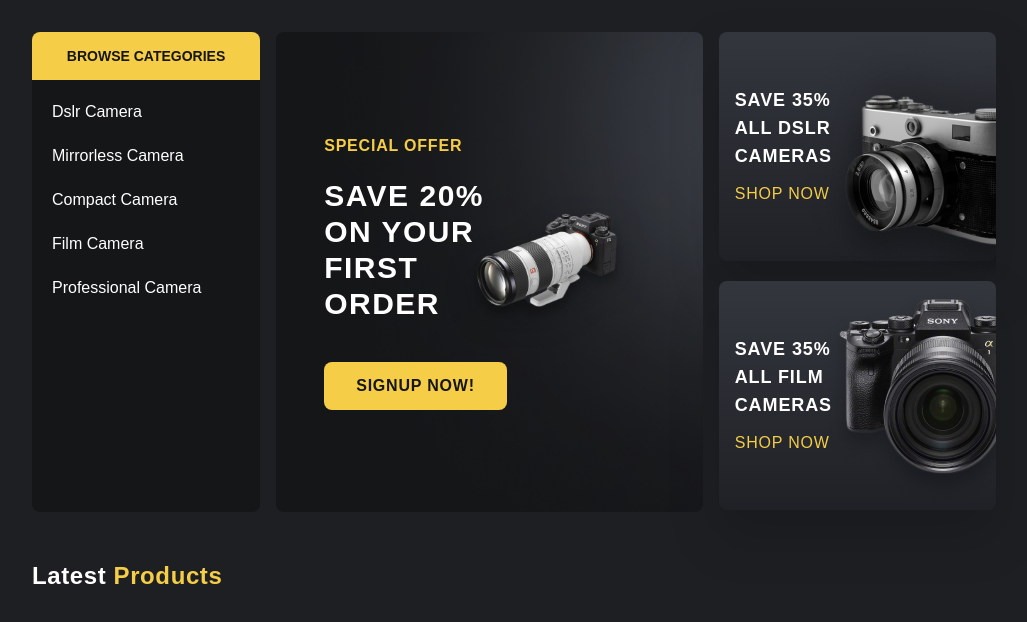
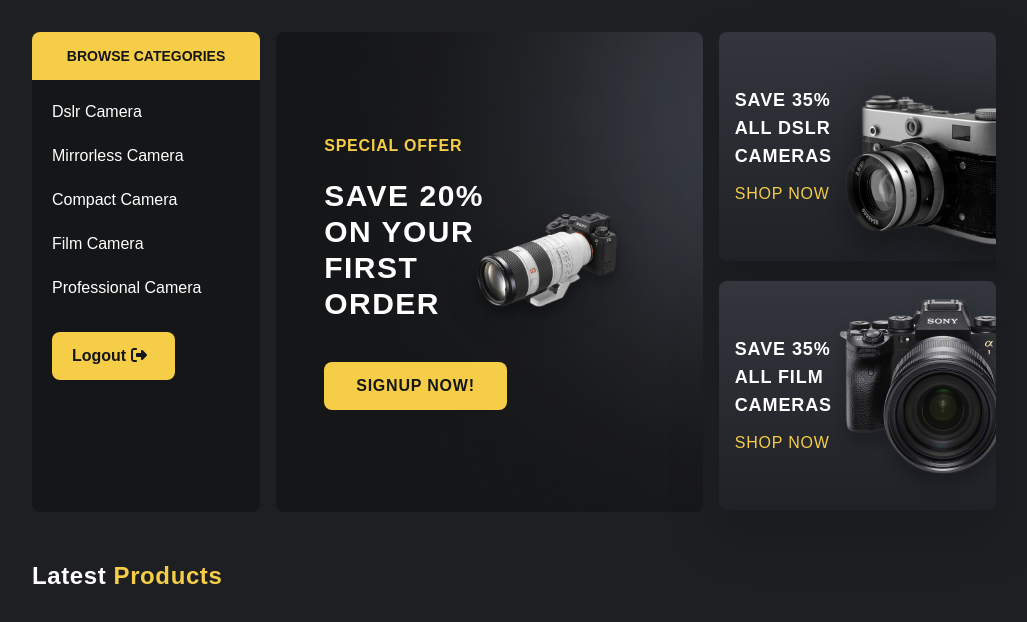
Before and after one commit to olaniyansheyi/photoland-nuxt-v1, a Nuxt app: page / in a window 1280 px wide. Shown: the top 622 px of the page, without its empty margins (112-1139 px from the left). Built offline with nearby package versions, Linux system fonts and the light colour scheme; no server answers; the database is empty.

Commit message:
new feature

```diff
--- a/components/Menu.vue
+++ b/components/Menu.vue
@@ -1,7 +1,7 @@
 <script setup>
 import { useAuthStore } from "~/stores/auth.js";
 import { useToast } from "vue-toastification";
-// const toast = useToast();
+const toast = useToast();
 
 const authStore = useAuthStore();
 const props = defineProps({
@@ -11,21 +11,21 @@ const props = defineProps({
   },
 });
 
-// async function handleLogout() {
-//   try {
-//     const { error } = await authStore.logout();
+async function handleLogout() {
+  try {
+    const { error } = await authStore.logout();
 
-//     if (error) {
-//       toast.error(`${error}`);
-//     } else {
-//       props.handleToggleMenu();
-//       toast.success("you are successfully logged out!");
-//       console.log(authStore.user === null);
-//     }
-//   } catch (error) {
-//     console.error("Login failed:", error.message);
-//   }
-// }
+    if (error) {
+      toast.error(`${error}`);
+    } else {
+      props.handleToggleMenu();
+      toast.success("you are successfully logged out!");
+      console.log(authStore.user === null);
+    }
+  } catch (error) {
+    console.error("Login failed:", error.message);
+  }
+}
 </script>
 
 <template>
@@ -55,7 +55,7 @@ const props = defineProps({
       <NuxtLink @click="props.handleToggleMenu" to="/products/professional">
         Professional Camera
       </NuxtLink>
-      <!-- <button
+      <button
         @click="handleLogout()"
         type="submit"
         class="text-primary bg-accent hover:bg-accent-hover px-5 py-3 font-semibold rounded-lg mt-3 flex"
@@ -65,7 +65,7 @@ const props = defineProps({
           <font-awesome-icon :icon="['fas', 'sign-out-alt']" />
         </span>
         <SpinnerMini v-if="authStore.loading" />
-      </button> -->
+      </button>
 
       <NuxtLink
         @click="props.handleToggleMenu"
--- a/components/ProductCategoryList.vue
+++ b/components/ProductCategoryList.vue
@@ -1,25 +1,25 @@
 <script setup>
 import { useAuthStore } from "~/stores/auth.js";
-// import { useToast } from "vue-toastification";
-// const toast = useToast();
+import { useToast } from "vue-toastification";
+const toast = useToast();
 
 const authStore = useAuthStore();
 
-// async function handleLogout() {
-//   try {
-//     const { error } = await authStore.logout();
+async function handleLogout() {
+  try {
+    const { error } = await authStore.logout();
 
-//     if (error) {
-//       toast.error(`${error}`);
-//     } else {
-//       props.handleToggleMenu();
-//       toast.success("you are successfully logged out!");
-//       console.log(authStore.user === null);
-//     }
-//   } catch (error) {
-//     console.error("Login failed:", error.message);
-//   }
-// }
+    if (error) {
+      toast.error(`${error}`);
+    } else {
+      props.handleToggleMenu();
+      toast.success("you are successfully logged out!");
+      console.log(authStore.user === null);
+    }
+  } catch (error) {
+    console.error("Login failed:", error.message);
+  }
+}
 </script>
 
 <template>
@@ -37,7 +37,7 @@ const authStore = useAuthStore();
       <NuxtLink to="/products/compact">Compact Camera</NuxtLink>
       <NuxtLink to="/products/film">Film Camera</NuxtLink>
       <NuxtLink to="/products/professional">Professional Camera</NuxtLink>
-      <!-- <button
+      <button
         @click="handleLogout()"
         type="submit"
         class="text-primary bg-accent hover:bg-accent-hover px-5 py-3 font-semibold rounded-lg mt-3 flex"
@@ -47,7 +47,7 @@ const authStore = useAuthStore();
           <font-awesome-icon :icon="['fas', 'sign-out-alt']" />
         </span>
         <SpinnerMini v-if="authStore.loading" />
-      </button> -->
+      </button>
     </div>
   </div>
 </template>
```
